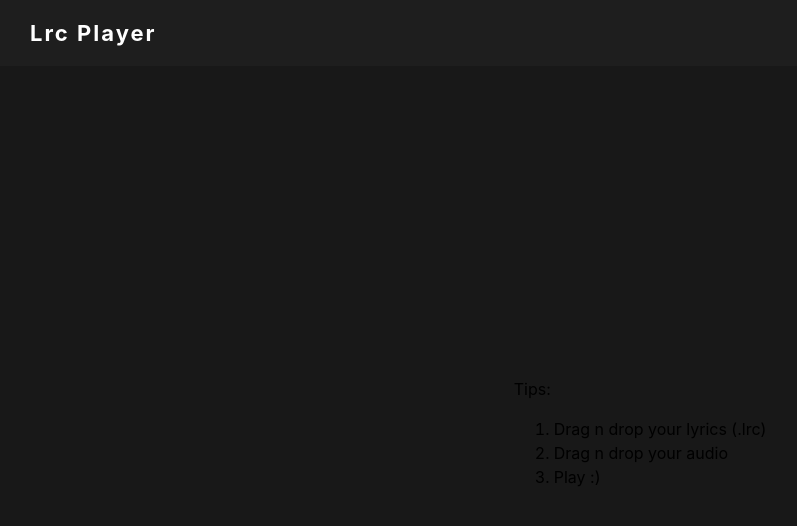
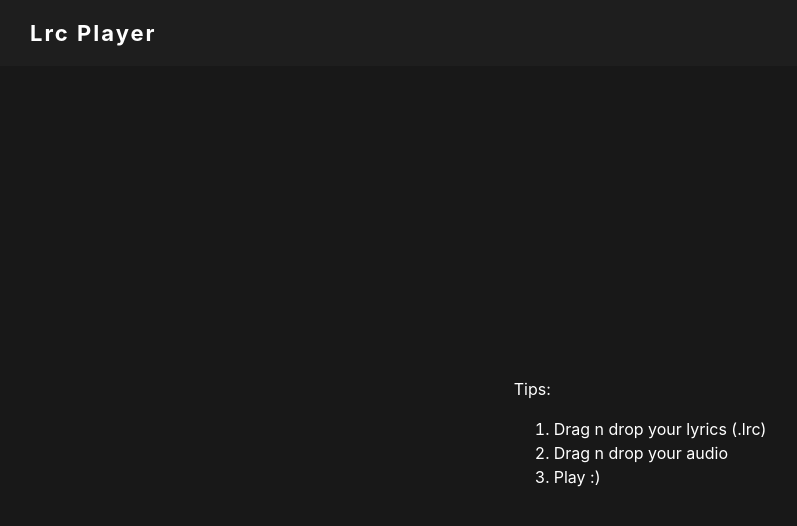
Before and after one commit to mikezzb/lrc-player, a React (Create React App) app: page / in a window 1280 px wide. Shown: the top 526 px of the page, without its empty margins (0-797 px from the left). Built offline with nearby package versions, Linux system fonts and the light colour scheme.

Commit message:
fix: parser

```diff
--- a/src/components/LrcPlayer.tsx
+++ b/src/components/LrcPlayer.tsx
@@ -20,8 +20,8 @@ const LrcVisualizerContainer = styled.div`
   width: 80%;
   max-height: 500px;
   overflow-y: scroll;
-  background-color: gray;
-  margin: 10px;
+  background-color: var(--surface);
+  margin: 30px;
   padding: 20px;
   border-radius: 4px;
   -ms-overflow-style: none; /* IE and Edge */
--- a/src/index.scss
+++ b/src/index.scss
@@ -18,6 +18,7 @@ body {
   --sp: 12px;
   --border-radius: 12px;
   background-color: var(--bg);
+  color: white;
 }
 
 .page {
--- a/src/lrcParser.ts
+++ b/src/lrcParser.ts
@@ -1,25 +1,18 @@
-export interface ILyric {
-  time?: number;
+export type LyricSegment = {
+  time: number;
   text: string;
-}
+};
 
-export interface ILyricLine {
+export type LyricLine = {
   time: number;
-  words: ILyric[];
-  length: number;
-}
+  words: LyricSegment[];
+  numWords: number;
+};
 
-export type LrcLyrics = Readonly<{
-  info: Map<string, string>;
-  lines: ILyricLine[];
-  words: ILyric[];
+export type LrcLyrics = {
+  lines: LyricLine[];
   numLines: number;
-}>;
-
-export type TrimOptios = Partial<{
-  trimStart: boolean;
-  trimEnd: boolean;
-}>;
+};
 
 const tag2seconds = (tag: any) => {
   const mm = Number.parseInt(tag[1], 10);
@@ -27,30 +20,19 @@ const tag2seconds = (tag: any) => {
   return mm * 60 + ss;
 };
 
-export function parse(lrcString: string, option: TrimOptios = {}): LrcLyrics {
-  const { trimStart = false, trimEnd = false } = option;
-
+export const parse = (lrcString: string): LrcLyrics => {
   const lines = lrcString.split(/\r\n|\n|\r/u);
 
   const timeTag = /\[\s*(\d{1,3}):(\d{1,2}(?:[:.]\d{1,3})?)\s*]/g;
   const wordTag = /<(\d{1,3}):(\d{1,2}(?:[:.]\d{1,3})?)>\s*(\w+)/g;
-  const infoTag = /\[\s*(\w{1,6})\s*:(.*?)]/;
 
-  const info = new Map<string, string>();
-  const lyric: ILyric[] = [];
-  const lyricsLines: ILyricLine[] = [];
+  const lyricsLines: LyricLine[] = [];
 
   for (const line of lines) {
-    // eslint-disable-next-line @typescript-eslint/prefer-string-starts-ends-with
     if (line[0] !== "[") {
-      lyric.push({
-        text: line,
-      });
       continue;
     }
-    const words: ILyric[] = [];
-
-    // now, line starts with "["
+    const words: LyricSegment[] = [];
     timeTag.lastIndex = 0;
     const rTimeTag = timeTag.exec(line);
     if (rTimeTag !== null) {
@@ -59,52 +41,21 @@ export function parse(lrcString: string, option: TrimOptios = {}): LrcLyrics {
       while ((wordMatch = wordTag.exec(text)) !== null) {
         words.push({
           time: tag2seconds(wordMatch),
-          text: wordMatch[3]
-        })
+          text: wordMatch[3],
+        });
       }
       lyricsLines.push({
         time: tag2seconds(rTimeTag),
         words,
-        length: words.length,
-      })
+        numWords: words.length,
+      });
 
       continue;
     }
-
-    const rInfoTag = infoTag.exec(line);
-    if (rInfoTag !== null) {
-      const value = rInfoTag[2].trim();
-
-      if (value === "") {
-        continue;
-      }
-
-      info.set(rInfoTag[1], value);
-
-      continue;
-    }
-
-    // if we reach here, it means this line starts with "[",
-    // but not match time tag or info tag.
-
-    lyric.push({
-      text: line,
-    });
   }
 
-  if (trimStart && trimEnd) {
-    lyric.forEach((line) => {
-      line.text = line.text.trim();
-    });
-  } else if (trimStart) {
-    lyric.forEach((line) => {
-      line.text = line.text.trimStart();
-    });
-  } else if (trimEnd) {
-    lyric.forEach((line) => {
-      line.text = line.text.trimEnd();
-    });
-  }
-
-  return { info, lines: lyricsLines, numLines: lyricsLines.length, words: lyricsLines.map(line => line.words).flat() };
+  return {
+    lines: lyricsLines,
+    numLines: lyricsLines.length
+  };
 }
```
